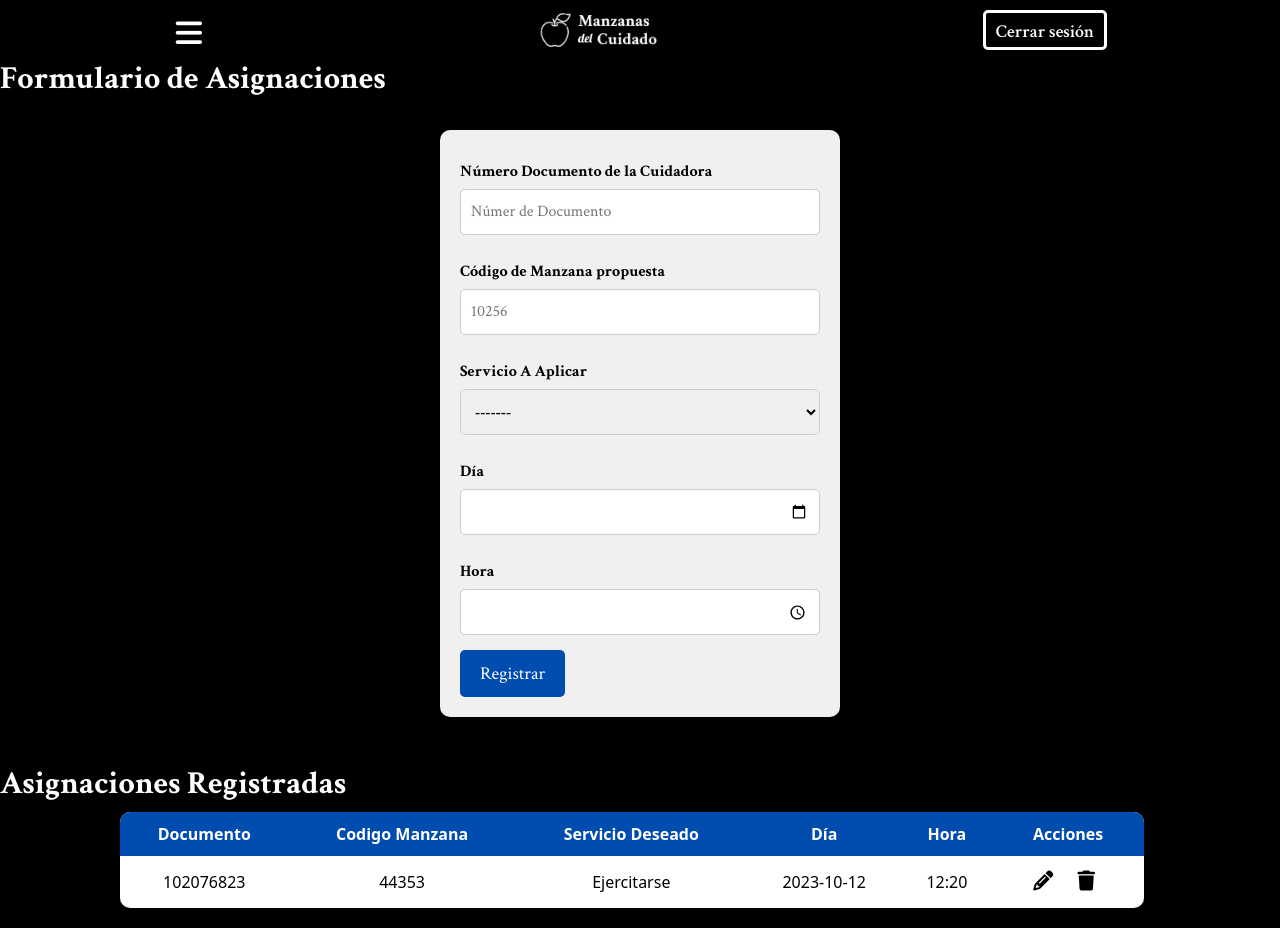
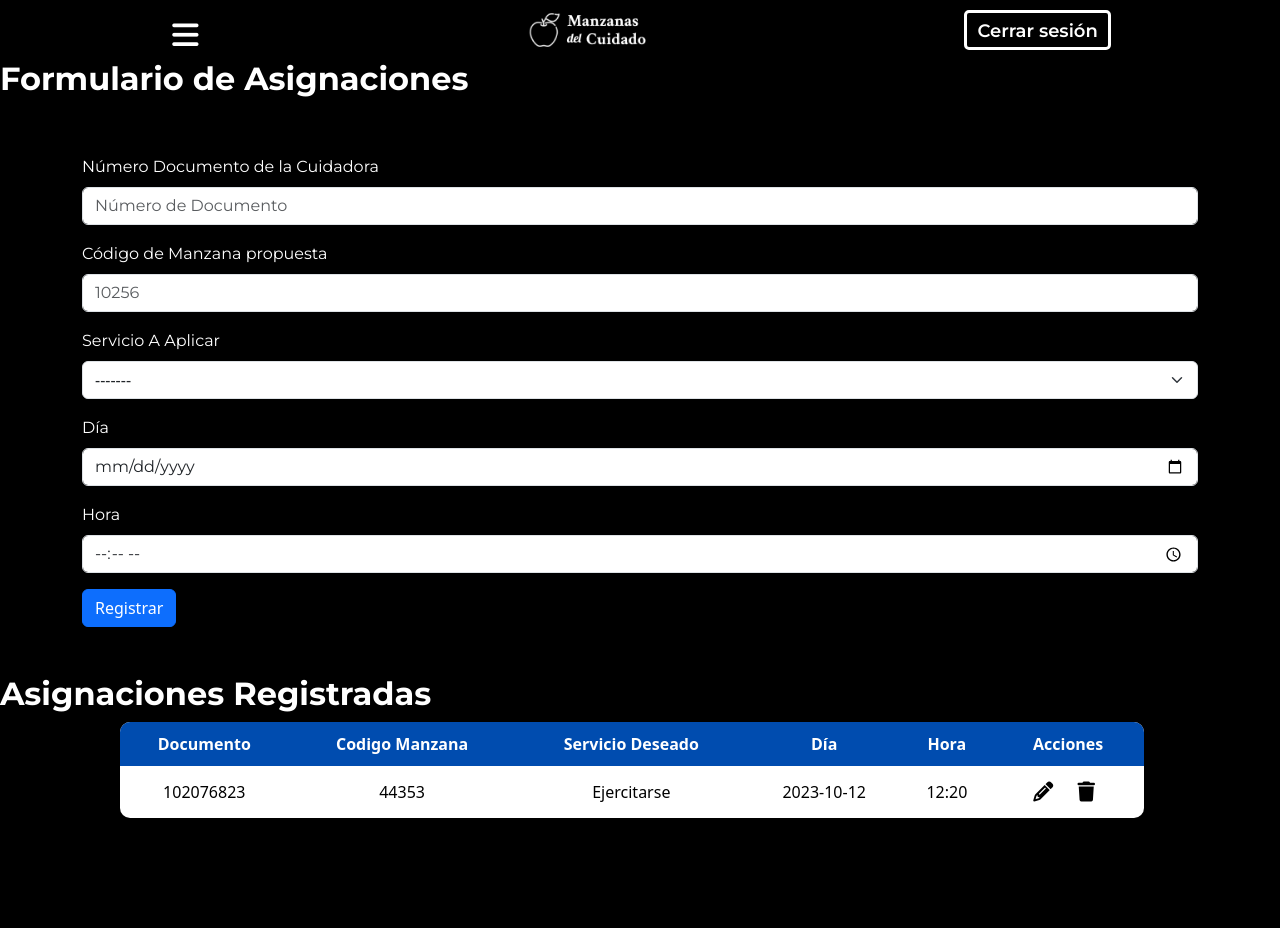
Before and after one commit to HeidyCardenas1903/Distrito-Capital---CDM, a Flask app: page /asignacion in a window 1280 px wide. After the commit the page ends 838 px from the top, so only its background shows below. Run offline with Flask 3, Linux system fonts and the light colour scheme; some libraries are stand-ins or nearby versions.

Commit message:
Cambio de fuente se aplican elementos bootstrap

```diff
--- a/app.py
+++ b/app.py
@@ -47,15 +47,15 @@ def login():
 
         else:
             flash('Datos incorrectos')#Si no, le saldra un mensaje de validacion y lo redirigirá al login de nuevo
-            return render_template('login/login.html')
-    return render_template('login.html')#Devolvera el template login.html
+            return render_template('moculos/login.html')
+    return render_template('modulos/login.html')#Devolvera el template login.html
 
 @app.route('/logout')
 def logout():
     # Elimina la sesión del usuario
     session.clear()
     flash('Has cerrado sesion exitosamente', 'success')
-    return redirect(url_for('/'))  # Redirige a la página de inicio de sesión
+    return redirect(url_for('login'))  # Redirige a la página de inicio de sesión
 
 '''Ruta para los municipios'''
 @app.route ('/municipios', methods=['GET','POST'])
--- a/static/css/style.css
+++ b/static/css/style.css
@@ -1,5 +1,5 @@
 /* Fuentes */
-@import url('https://fonts.googleapis.com/css2?family=Crimson+Text:wght@400;600;700&display=swap');
+@import url('https://fonts.googleapis.com/css2?family=Montserrat:wght@300;400;500;600;700&display=swap');
 
 /* Variables */
 :root{
@@ -16,13 +16,13 @@ body {
 }
 
 h1,h2,h3,h4,h5,h6{
-    font-family: 'Crimson Text', serif;
+    font-family: 'Montserrat', sans-serif;
     font-weight: 700;
     color: var(--primary-color);
 }
 
 p,a,button,label,input{
-    font-family: 'Crimson Text', serif;
+    font-family: 'Montserrat', sans-serif;
     color: var(--primary-color);
 }
 
@@ -132,8 +132,11 @@ p,a,button,label,input{
     }
     /* Fin estilos barra lateral (menú) */
 
+/* Fin de estilos Index | Inicio */
 
-/* Estilos para las tablas */
+/* Estilos de tablas y formularios */
+
+    /* Estilos para las tablas */
     table {
         width: 80%;
         background: var(--primary-color);
@@ -169,7 +172,7 @@ p,a,button,label,input{
     td {
         padding: 10px;
         text-align: center;
-    }
+        }
 
     /* Estilos para filas alternas (para facilitar la lectura) */
     tr:nth-child(even) {
@@ -183,55 +186,8 @@ p,a,button,label,input{
 
     /* Fin estilos tablas */
 
-/* Estilos fomularios */
-    /* Estilos generales para el formulario */
-    form {
-        max-width: 400px;
-        margin: 0 auto;
-        padding: 20px;
-        background-color: #f0f0f0;
-        border-radius: 10px;
-        box-shadow: 0px 0px 10px rgba(0, 0, 0, 0.3);
-    }
+    /* Estilos de formulario asignacion */
 
-    /* Estilo para el botón de envío */
-    button[type="submit"] {
-        background-color: var(--tertiary-color);
-        color: #fff;
-        border: none;
-        padding: 10px 20px;
-        border-radius: 5px;
-        font-size: 18px;
-        cursor: pointer;
-    }
 
-    /* Estilo para el botón de envío al pasar el ratón sobre él */
-    button[type="submit"]:hover {
-        background-color: #0056b3;
-    }
 
-    /* Estilo para los campos "subtitulo" */
-    .subtitulo {
-        display: block;
-        font-weight: bold;
-        margin-top: 10px;
-        font-weight: bold;
-        color: #000;
-    }
-
-    /* Estilo para la clase "entrada" */
-    .entrada {
-        width: 100%;
-        padding: 10px;
-        margin-top: 5px;
-        margin-bottom: 15px;
-        border: 1px solid #ccc;
-        border-radius: 5px;
-        font-size: 16px;
-    }
-
-    /* Estilo para la clase "entrada 1" */
-
-    .entrada1{
-        color:#000;
-    }
+/* Fin de estilos de tablas y formularios */
--- a/templates/modulos/asignacion.html
+++ b/templates/modulos/asignacion.html
@@ -3,17 +3,18 @@
 {%block content%}
 <h2>Formulario de Asignaciones</h2>
 <br>
-<form action="" method="post">
-
-    <label for="documento" class="subtitulo">Número Documento de la Cuidadora</label>
-    <input type="text" name="documento" placeholder="Númer de Documento" maxlength="10" required class="entrada">
-    <br>
-    <label for="codmanzana" class="subtitulo">Código de Manzana propuesta</label>
-    <input type="text" name="codmanzana" placeholder="10256" maxlength="5" minlength="5" required class="entrada">
-    <br>
-
-    <label for="service" class="subtitulo">Servicio A Aplicar</label>
-    <select name="service" id="service" required class="entrada">
+<form action="" method="post" class="container mt-4">
+    <div class="mb-3">
+        <label for="documento" class="form-label subtitulo">Número Documento de la Cuidadora</label>
+        <input type="text" name="documento" class="form-control entrada" placeholder="Número de Documento" maxlength="10" required>
+    </div>
+    <div class="mb-3">
+        <label for="codmanzana" class="form-label subtitulo">Código de Manzana propuesta</label>
+        <input type="text" name="codmanzana" class="form-control entrada" placeholder="10256" maxlength="5" minlength="5" required>
+    </div>
+    <div class="mb-3">
+        <label for="service" class="form-label subtitulo">Servicio A Aplicar</label>
+        <select name="service" id="service" class="form-select entrada" required>
             <option value="">-------</option>
             <option value="1">Estudiar</option>
             <option value="2">Emprender</option>
@@ -25,18 +26,18 @@
             <option value="8">Asesoría Psicológica</option>
             <option value="9">Lavanderías Comunitarias</option>
         </select>
-    <br>
-    <label for="dia" class="subtitulo">Día</label>
-    <input type="date" name="dia" required class="entrada">
-    <br>
-    <label for="hora" class="subtitulo">Hora</label>
-    <input type="time" name="hora" required class="entrada">
+    </div>
+    <div class="mb-3">
+        <label for="dia" class="form-label subtitulo">Día</label>
+        <input type="date" name="dia" class="form-control entrada" required>
+    </div>
+    <div class="mb-3">
+        <label for="hora" class="form-label subtitulo">Hora</label>
+        <input type="time" name="hora" class="form-control entrada" required>
+    </div>
+    <button type="submit" class="btn btn-primary">Registrar</button>
+</form>
 
-    <br>
-
-    <button type="submit">Registrar</button>
-
-</form>
 <br><br>
 
 <h2>Asignaciones Registradas</h2>
```
Lines whose indentation alone changed are shown as unchanged.
